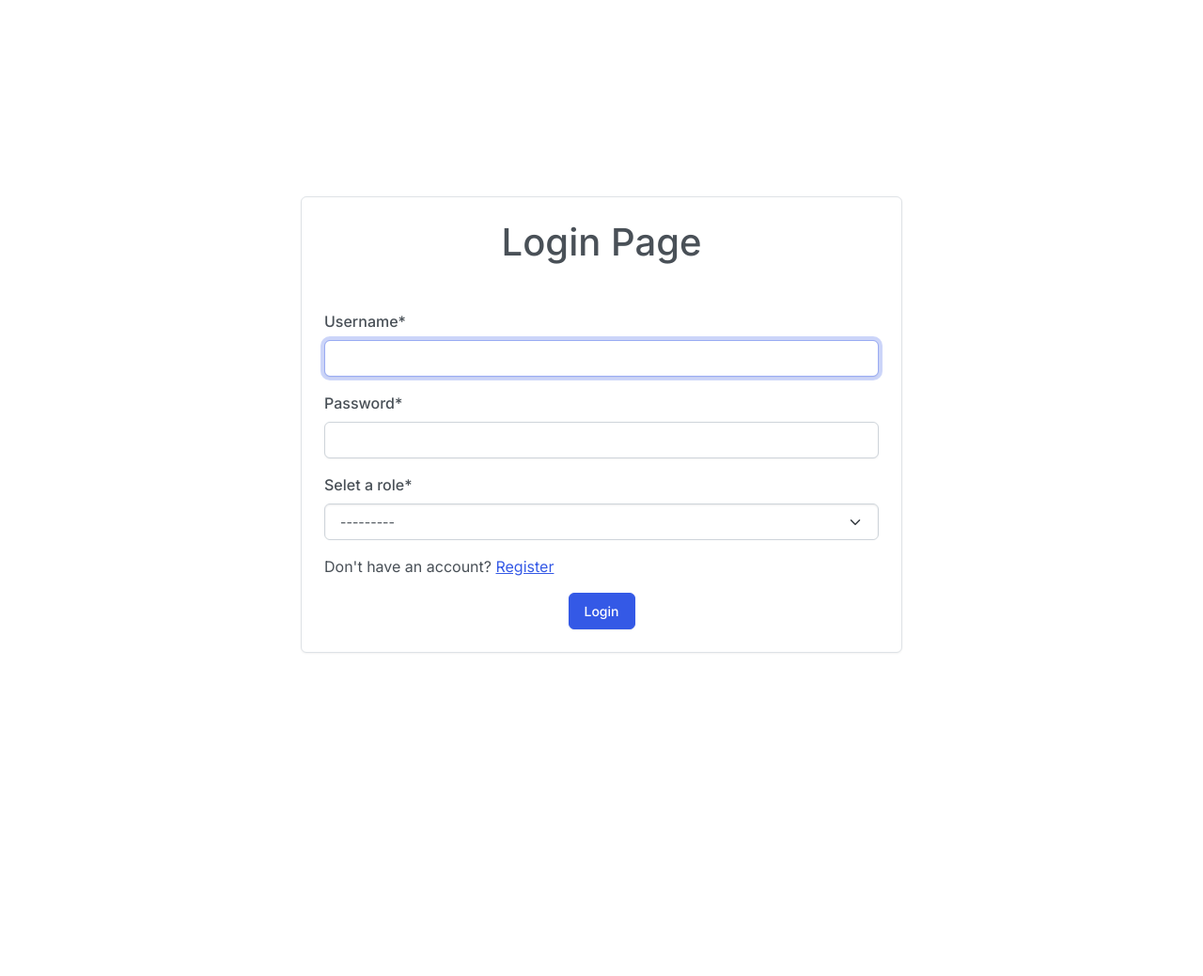
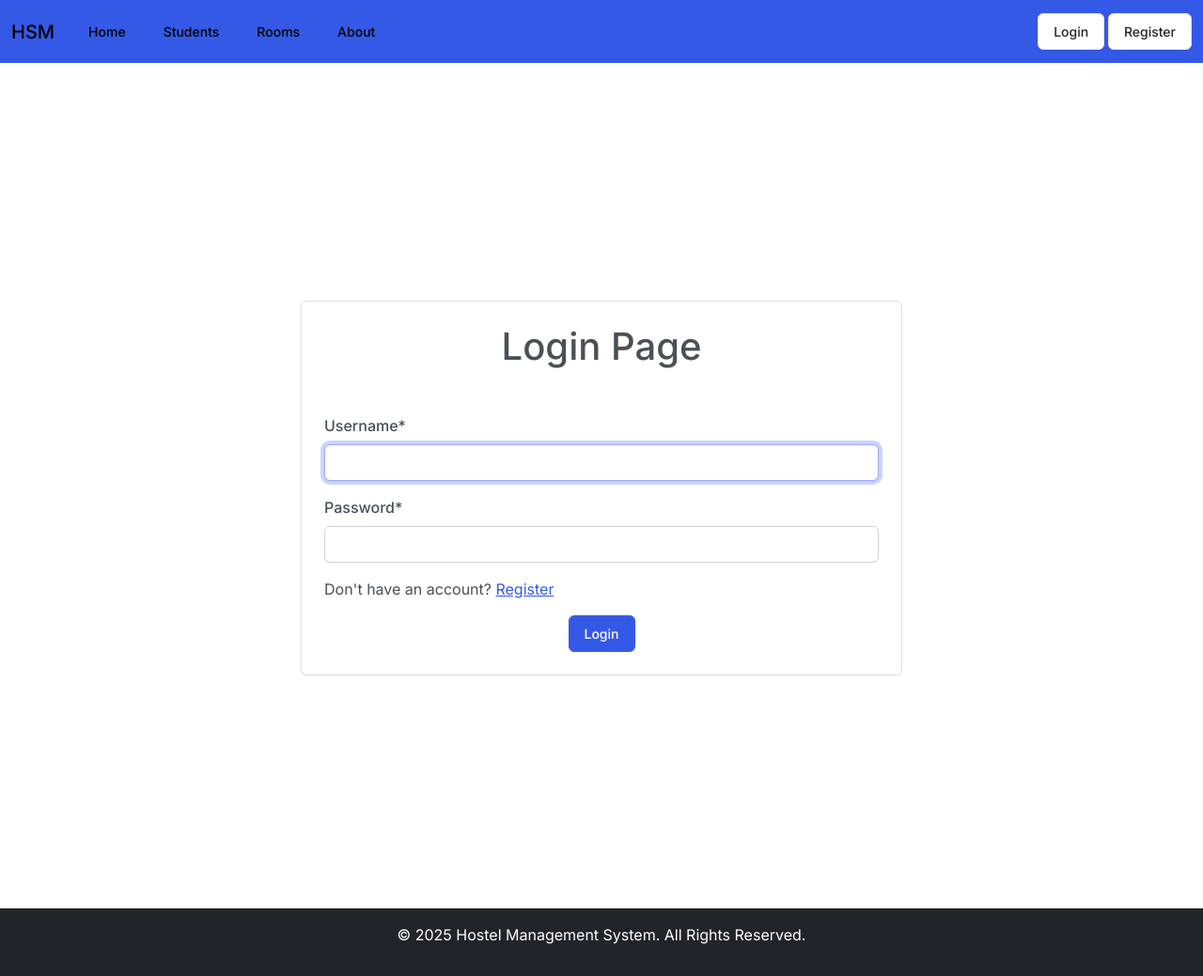
Before and after one commit to BisekhKarki/Hostel_Management_System, a Django app: a page that uses Hostel/templates/base.html in a window 1280 px wide. Shown: the whole page at 94% size. Before the commit the page ends 695 px from the top, so only its background shows below. Run offline with Django 5.2, Linux system fonts and the light colour scheme; data comes from the database, SQL or seed files in the repository; both versions use the stored data as it was after the commit; some libraries are stand-ins or nearby versions.

Commit message:
Added room and student page

```diff
--- a/Hostel/forms.py
+++ b/Hostel/forms.py
@@ -8,25 +8,16 @@ from django.contrib.auth.forms import AuthenticationForm,UserCreationForm
 # User login and Signup form
 class UserCreationForm(UserCreationForm):
     email = forms.EmailField(required=True,widget=forms.TextInput(attrs={'placeholder':'Abc@gmail.com', 'class':'form-control'}),label="Enter your email")
-    role = forms.ModelChoiceField(
-            queryset=UserType.objects.all(),
-            widget=forms.Select(attrs={'class':'form-control'}),
-            label="Selet a role"
-        )
     class Meta:
         model = User
-        fields = ['username','email','password1','role']
+        fields = ['username','email','password1']
 
 
 class loginUserForm(AuthenticationForm):
-    role = forms.ModelChoiceField(
-            queryset=UserType.objects.all(),
-            widget=forms.Select(attrs={'class':'form-control'}),
-            label="Selet a role"
-        )
+
     class Meta:
         model = User
-        fields = ['email','password','role']
+        fields = ['email','password']
 
 
 
--- /dev/null
+++ b/Hostel/templates/Room/Room.html
@@ -0,0 +1,5 @@
+{% extends 'base.html' %}
+<br />
+{% block content %}
+<h1>Rooms</h1>
+{% endblock %}
--- a/Hostel/templates/base.html
+++ b/Hostel/templates/base.html
@@ -10,6 +10,52 @@
     />
   </head>
   <body>
+    <nav class="navbar navbar-expand-lg bg-primary" data-bs-theme="dark">
+      <div class="container-fluid">
+        <a class="navbar-brand" href="{% url 'Dashboard' %}">HSM</a>
+        <button
+          class="navbar-toggler"
+          type="button"
+          data-bs-toggle="collapse"
+          data-bs-target="#navbarColor01"
+          aria-controls="navbarColor01"
+          aria-expanded="false"
+          aria-label="Toggle navigation"
+        >
+          <span class="navbar-toggler-icon"></span>
+        </button>
+        <div class="collapse navbar-collapse" id="navbarColor01">
+          <ul class="navbar-nav me-auto">
+            <li class="nav-item">
+              <a class="nav-link active" href="{% url 'Dashboard' %}"
+                >Home
+                <span class="visually-hidden">(current)</span>
+              </a>
+            </li>
+            <li class="nav-item">
+              <a class="nav-link" href="{% url 'Student' %}">Students</a>
+            </li>
+            <li class="nav-item">
+              <a class="nav-link" href="{% url 'Room' %}">Rooms</a>
+            </li>
+            <li class="nav-item">
+              <a class="nav-link" href="{%  url 'About' %}">About</a>
+            </li>
+          </ul>
+          {% if user.is_authenticated %}
+          <button type="button" class="btn btn-outline-warning">
+            {{user.username}}
+          </button>
+          <a href="{% url 'logout' %}" class="btn btn-secondary mx-2">Logout</a>
+          {% else %}
+          <div>
+            <a class="btn btn-secondary">Login</a>
+            <a class="btn btn-secondary">Register</a>
+          </div>
+          {% endif %}
+        </div>
+      </div>
+    </nav>
     <div class="container">
       <br />
       <!-- Notification messages -->
@@ -38,9 +84,13 @@
       {% endfor %}
       <br />
     </div>
+
     {% block content %}
     <br />
     {% endblock %}
+    <footer class="bg-dark text-white text-center py-3">
+      <p>&copy; 2025 Hostel Management System. All Rights Reserved.</p>
+    </footer>
     <script
       src="https://cdn.jsdelivr.net/npm/@popperjs/core@2.11.8/dist/umd/popper.min.js"
       integrity="sha384-I7E8VVD/ismYTF4hNIPjVp/Zjvgyol6VFvRkX/vR+Vc4jQkC+hVqc2pM8ODewa9r"
--- a/Hostel/urls.py
+++ b/Hostel/urls.py
@@ -4,5 +4,9 @@ from . import views
 urlpatterns = [
     path('login/',views.login_user,name='login'),
     path('Signup/',views.Signup_user,name='Signup'),
-    path('',views.student,name='Student')
+    path('',views.dashboard_user,name='Dashboard'),
+    path('logout/',views.logout_User,name='logout'),
+    path('about/',views.About_Us,name='About'),
+    path('room/',views.Room,name='Room'),
+    path('room/',views.Student,name='Student'),
 ]
--- a/Hostel/views.py
+++ b/Hostel/views.py
@@ -2,6 +2,7 @@ from django.shortcuts import render,redirect
 from .forms import UserCreationForm,loginUserForm
 from django.contrib import messages
 from django.contrib.auth import authenticate,login,logout
+from django.contrib.auth.decorators import login_required
 
 # Create your views here.
 # Authenticate a user and log into the dashboard
@@ -13,8 +14,7 @@ def login_user(request):
         if form.is_valid():
             username = request.POST['username']
             password = request.POST['password']
-            role = request.POST['role']
-            user = authenticate(request,username=username,password=password,role=role)
+            user = authenticate(request,username=username,password=password)
             if user is not None:
                 login(request,user)
                 messages.success(request, "You have successfully logged in.")
@@ -43,5 +43,24 @@ def Signup_user(request):
 
 
 # Student Dashboard
-def student(request):
+@login_required(login_url='login')
+def dashboard_user(request):
+    return render(request,'Dashboard/Dashboard.html')
+
+
+def About_Us(request):
+    return render(request,'About/About.html')
+
+@login_required(login_url='login')
+def Room(request):
+    return render(request,'Room/Room.html')
+
+@login_required(login_url='login')
+def Student(request):
     return render(request,'Student/Student.html')
+
+
+def logout_User(request):
+    logout(request)
+    messages.success(request,"User logged out successfully")
+    return redirect('Student')
```
Also changed, not shown: Hostel/templates/About/About.html (added, +61 -0 lines), Hostel/templates/Dashboard/Dashboard.html (added, +46 -0 lines), db.sqlite3.
